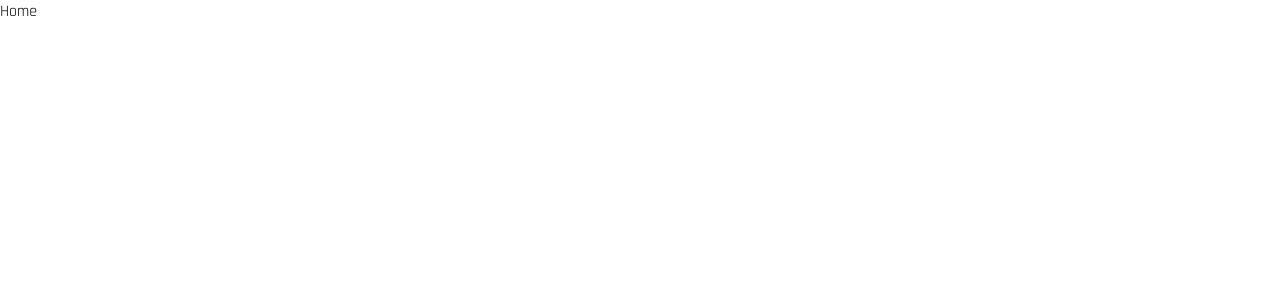
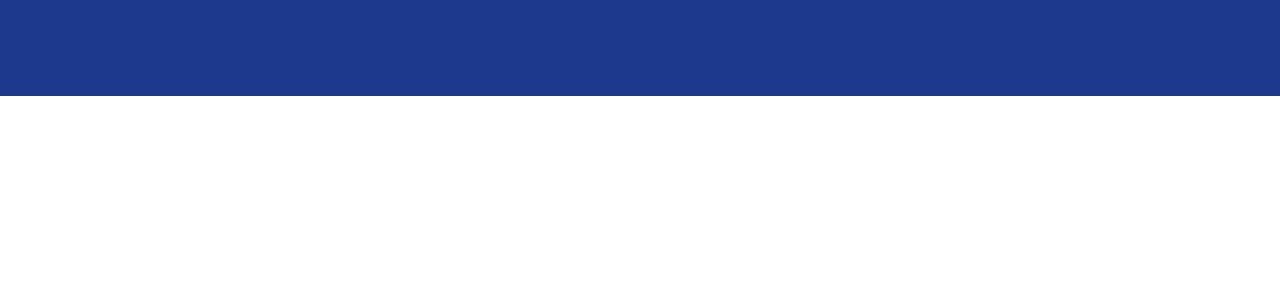
Before and after one commit to moonspark78/Agency_Web, a Next.js app: page / in a window 1280 px wide. Shown: the top 300 px of the page. Built offline with nearby package versions, Linux system fonts and the light colour scheme.

Commit message:
working in Nav Coponents

```diff
--- a/components/Home/Navbar/Nav.tsx
+++ b/components/Home/Navbar/Nav.tsx
@@ -2,10 +2,10 @@ import React from 'react'
 
 const Nav = () => {
   return (
-    <div>
-      <div>
+    <div className='transition-all duration-200 h-[12vh] z-[100] fixed w-full bg-blue-900'>
+      <div className='flex items-center h-full justify-between w-[90%] xl:w-[80%] mx-auto'>
         {/* LOGO */}
-        <div>
+        <div className='flex items-center space-x-2'>
           <div></div>
           <h1 className='text-xl hidden'>Agency Management</h1>
         </div>
```
